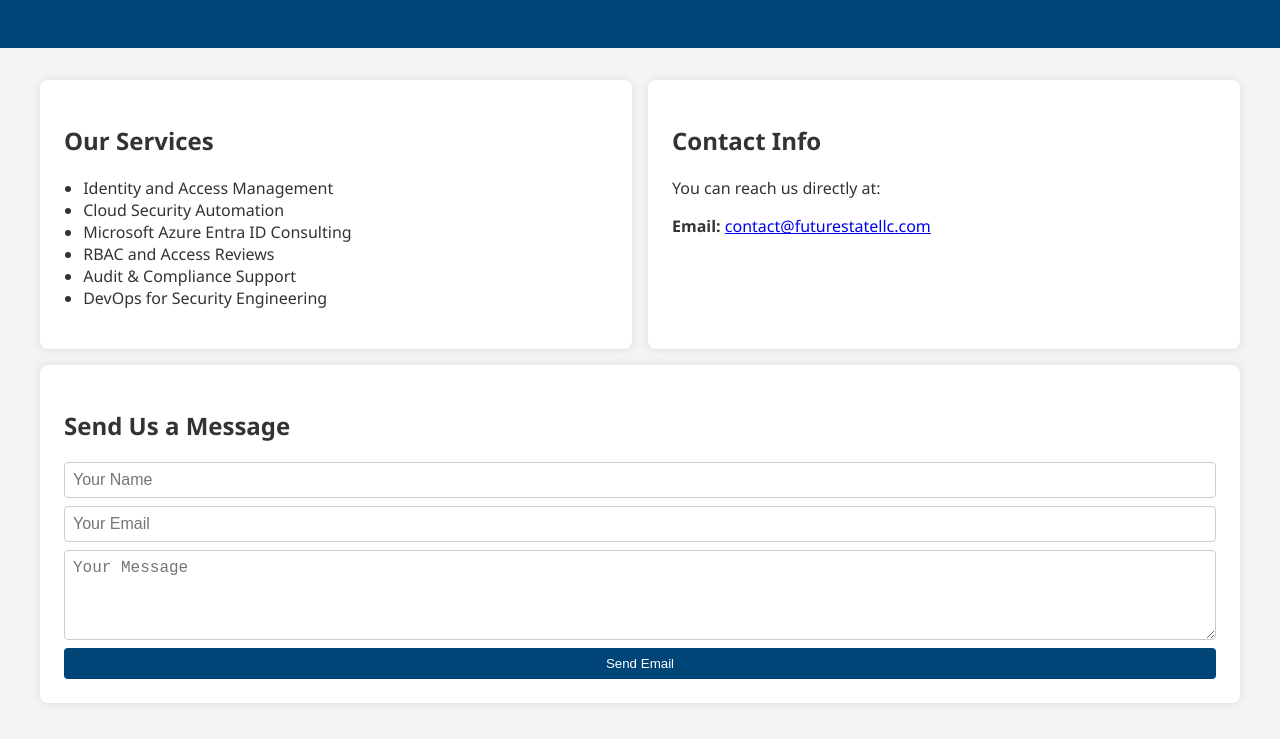
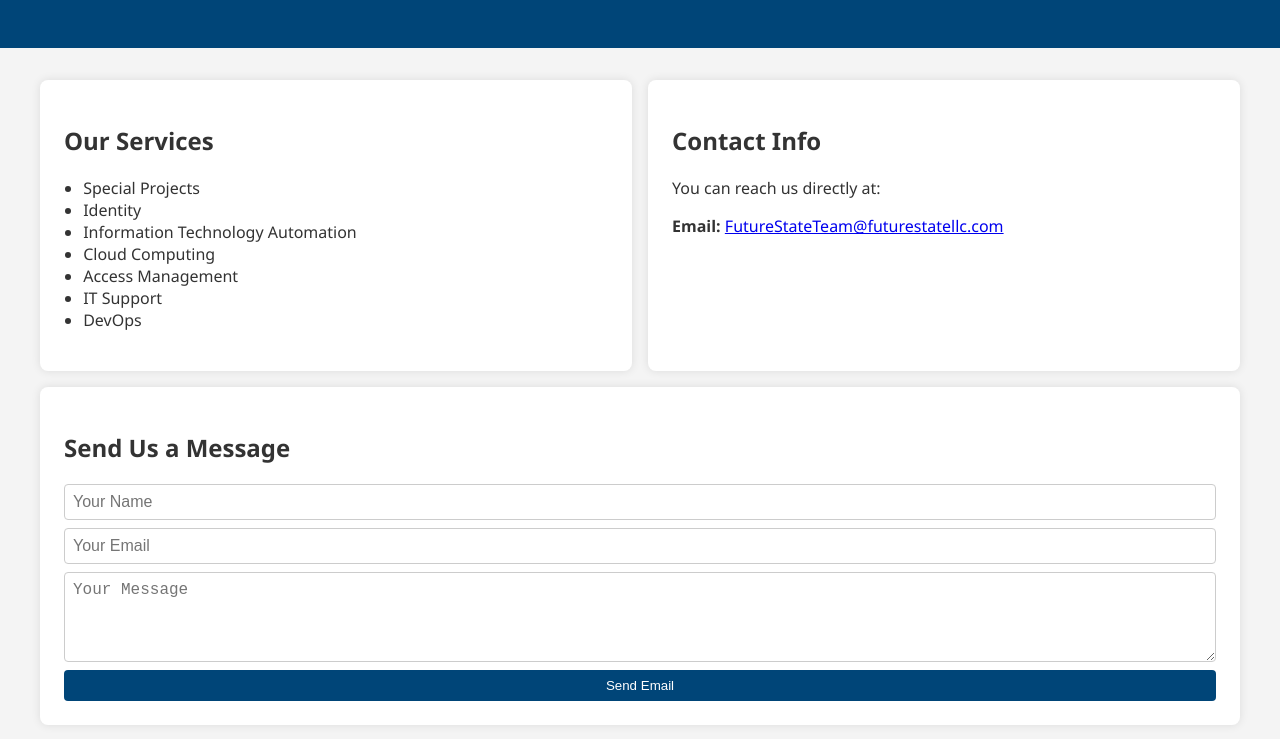
Before and after one commit to thub15/futurestatellcwebsite, a plain HTML site: page index.html in a window 1280 px wide. Shown: the part 125-864 px from the top of the page. Drawn offline with Linux system fonts and the light colour scheme.

Commit message:
Updated services list

```diff
--- a/index.html
+++ b/index.html
@@ -94,19 +94,20 @@
     <div class="column">
       <h2>Our Services</h2>
       <ul>
-        <li>Identity and Access Management</li>
-        <li>Cloud Security Automation</li>
-        <li>Microsoft Azure Entra ID Consulting</li>
-        <li>RBAC and Access Reviews</li>
-        <li>Audit & Compliance Support</li>
-        <li>DevOps for Security Engineering</li>
+        <li>Special Projects</li>
+        <li>Identity</li>
+        <li>Information Technology Automation</li>
+        <li>Cloud Computing</li>
+        <li>Access Management</li>
+        <li>IT Support</li>
+        <li>DevOps</li>
       </ul>
     </div>
 
     <div class="column">
       <h2>Contact Info</h2>
       <p>You can reach us directly at:</p>
-      <p><strong>Email:</strong> <a href="mailto:contact@futurestatellc.com">contact@futurestatellc.com</a></p>
+      <p><strong>Email:</strong> <a href="mailto:fsteam@futurestatellc.com">FutureStateTeam@futurestatellc.com</a></p>
     </div>
 
     <div class="column">
```
